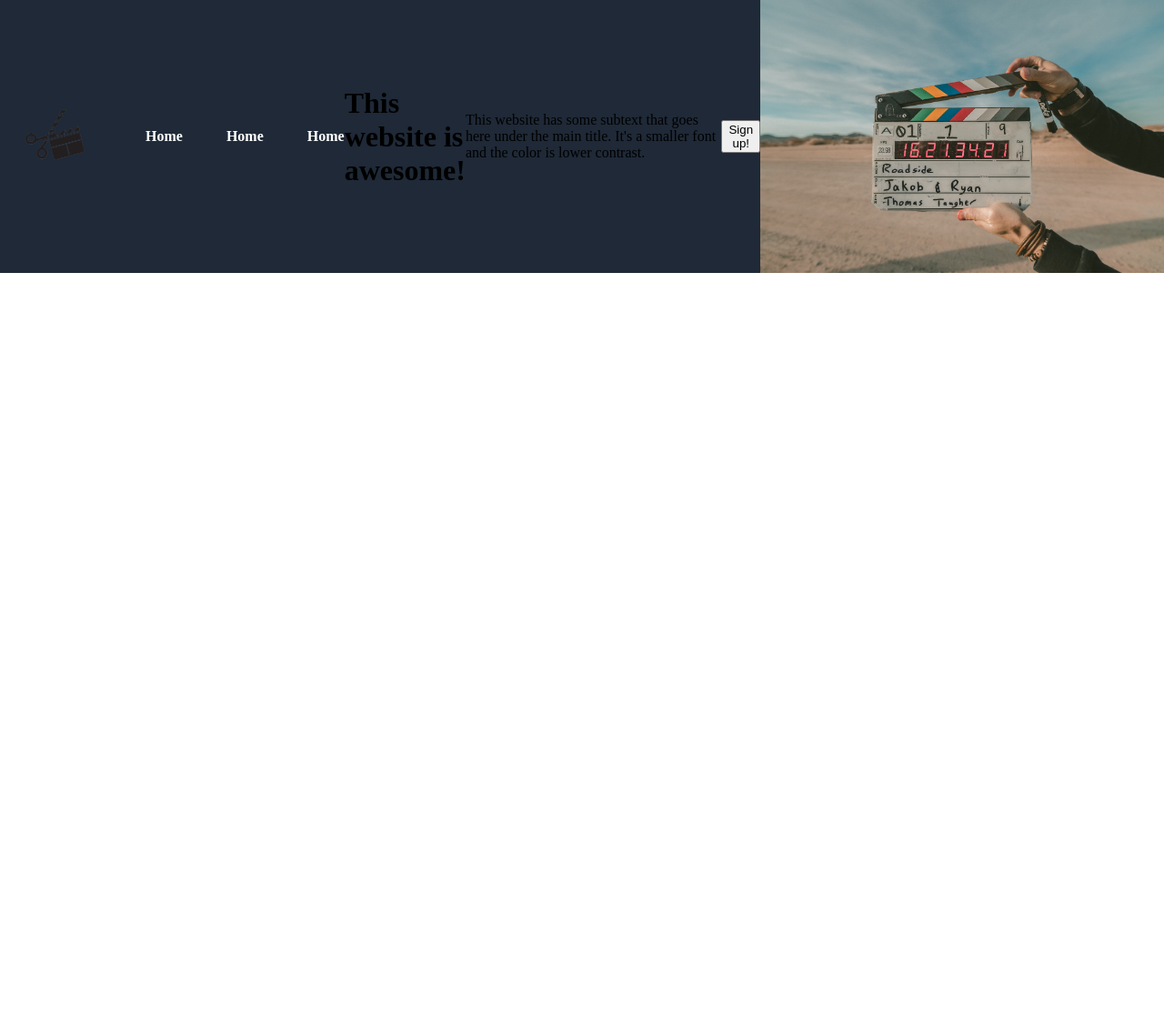
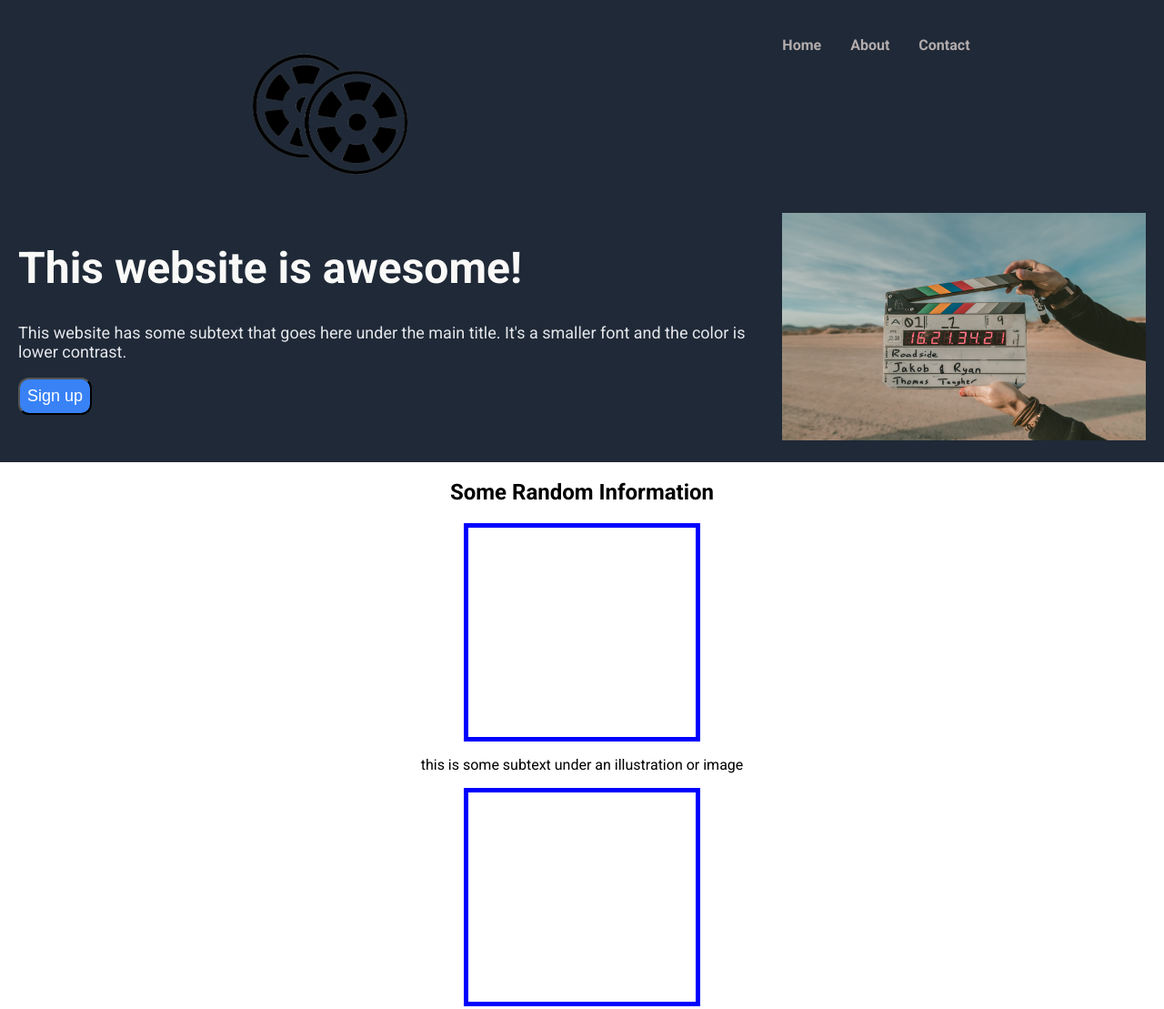
Before and after one commit to furkanadim/landing-page-v2, a plain HTML site: page index.html in a window 1280 px wide. Shown: the top 1109 px of the page at 91% size. Before the commit the page ends 800 px from the top, so only its background shows below. Drawn offline with Linux system fonts and the light colour scheme.

Commit message:
index.html edit

```diff
--- a/index.html
+++ b/index.html
@@ -8,24 +8,41 @@
 </head>
 <body>
     <div class="header">
-        <div class="left">
-            <div class="logo">
-                <img src="/logo.png" alt="header-logo">
-            </div>
-        </div>
-        <div class="right">
-            <ul>
+        <div class="header-content">
+            <img src="images/logo.png" alt="logo" style="width: 300px;">
+            <ul class="header-ul">
                 <li><a href="#">Home</a></li>
-                <li><a href="#">Home</a></li>
-                <li><a href="#">Home</a></li>
+                <li><a href="#">About</a></li>
+                <li><a href="#">Contact</a></li>
             </ul>
         </div>
         <div class="hero">
-            <h1>This website is awesome!</h1>
-            <p>This website has some subtext that goes here under the main title. It's a smaller font and the color is lower contrast.</p>
-            <button>Sign up!</button>
-            <img src="header.avif" alt="place-holder-image" style="width: 500px; height: 300px;" >
+            <div class="hero-content">
+                <h1>This website is awesome!</h1>
+                <p>This website has some subtext that goes here under the main title. It's a smaller font and the color is lower contrast.</p>
+                <button>Sign up</button>
+            </div>
+            <div class="hero-img">
+                <img src="/images/header.avif" alt="header-img">
+            </div>
         </div>
+    </div>
+    <div class="mid-content">
+        <h2>Some Random Information</h2>
+    </div>
+    <div class="boxes">
+        <div class="box">
+        </div>
+        <p>this is some subtext under an illustration or image</p>
+        <div class="box">
+        </div>
+        <p>this is some subtext under an illustration or image</p>
+        <div class="box">
+        </div>
+        <p>this is some subtext under an illustration or image</p>
+        <div class="box">
+        </div>
+        <p>this is some subtext under an illustration or image</p>
     </div>
 </body>
 </html>
--- a/style.css
+++ b/style.css
@@ -1,32 +1,87 @@
+@import url('https://fonts.googleapis.com/css2?family=Roboto:ital,wght@0,100;0,300;0,400;0,500;0,700;0,900;1,100;1,300;1,400;1,500;1,700;1,900&display=swap');
+
 body {
     margin: 0;
+    font-family: "Roboto", sans-serif;
 }
 
-.logo > img {
-    width: 120px;
-    height: 100%;
+
+.header {
+    padding: 20px;
+    background-color: #1F2937;
+    color: white;
 }
 
-.header {
+.header-content {
     display: flex;
     justify-content: space-around;
-    align-items: center;
-    background-color: #1F2937;
+    padding: 20px;
 }
 
-ul {
-    display: flex;
-    gap: 3rem;
-    list-style-type: none;
+.header img {
+    width: 150px;
 }
 
-a {
+.header-ul {
+    display: flex;
+    gap: 2rem;
+    list-style-type: none;
+    font-weight: bold;
+    margin: 0;
+    padding: 0;
+}
+
+.header-ul a {
+    color: rgb(179, 172, 172);
     text-decoration: none;
-    color: white;
-    font-weight: bold;
 }
 
 .hero {
     display: flex;
+    justify-content: space-evenly;
+}
+
+.hero h1 {
+    font-size: 48px;
+    font-weight: bold;
+    color: #f9faf8;
+}
+
+.hero-content {
+    font-size: 18px;
+    color: #e5e7eb;
+}
+
+.hero-img img {
+    width: 400px;
+    height: 250px;
+}
+
+button {
+    background-color: #3882f6;
+    font-size: 18px;
+    color: white;
+    padding: 8px;
+    border-radius: 12px;
+}
+
+.mid-content {
+    display: flex;
+    justify-content: center;
+    text-align: center;
+}
+
+.boxes {
+    display: flex;
+    justify-content: center;
     align-items: center;
+    flex-direction: column;
 }
+
+.box {
+    display: flex;
+    flex-direction: row;
+    border: 5px blue solid;
+    width: 250px;
+    height: 230px;
+}
```
Also changed, not shown: images/header.avif (renamed from header.avif), images/logo.png (added), logo.png (deleted).
